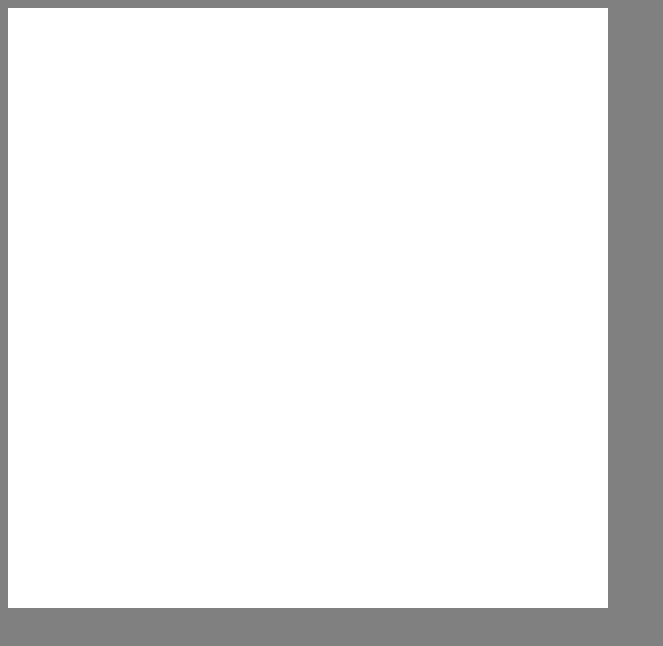
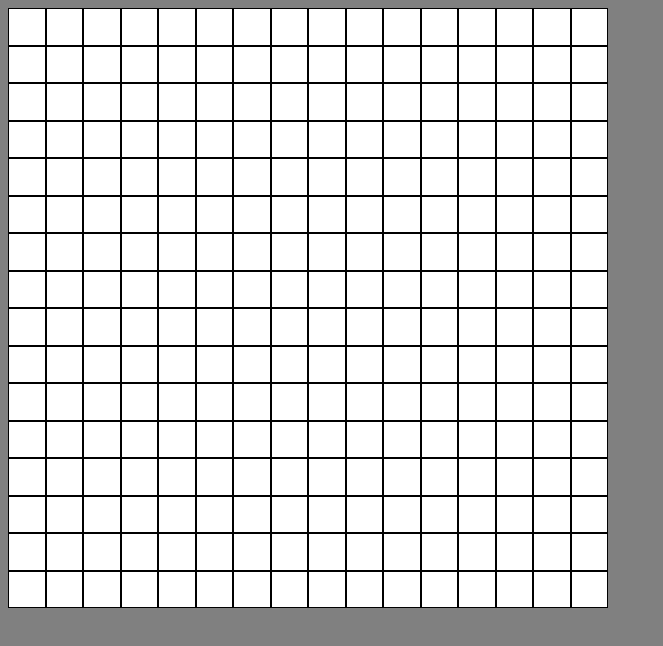
Before and after one commit to GWANDOcode/Etch-A-Sketch, a plain HTML site: page index.html in a window 1280 px wide. Shown: the whole page, without its empty margins (0-663 px from the left). Drawn offline with Linux system fonts and the light colour scheme.

Commit message:
Add variable size to each cell

```diff
--- a/script.js
+++ b/script.js
@@ -2,7 +2,6 @@ const drawingBoard = document.querySelector(".drawing_board");
 
 let rowNumb = 16;
 let columnNumb = 16;
-
 
 //Creates the rows and columns to the drawingboard
 for (i = 0; i < columnNumb; i++) {
@@ -19,3 +18,13 @@ for (i = 0; i < columnNumb; i++) {
 
     console.log("I AM ROW");
 };
+
+let pixelWidth = drawingBoard.offsetWidth/rowNumb;
+let pixelHeight = drawingBoard.offsetHeight/columnNumb;
+
+const cells = document.querySelectorAll(".cell");
+
+cells.forEach(cell => {
+    cell.style.width = pixelWidth + "px";
+    cell.style.height = pixelHeight + "px";
+});
--- a/styles.css
+++ b/styles.css
@@ -11,3 +11,11 @@ body {
     height: 600px;
     background-color: white;
 }
+
+.row {
+    display: flex;
+}
+
+.cell {
+    border: 1px solid black;
+}
```
